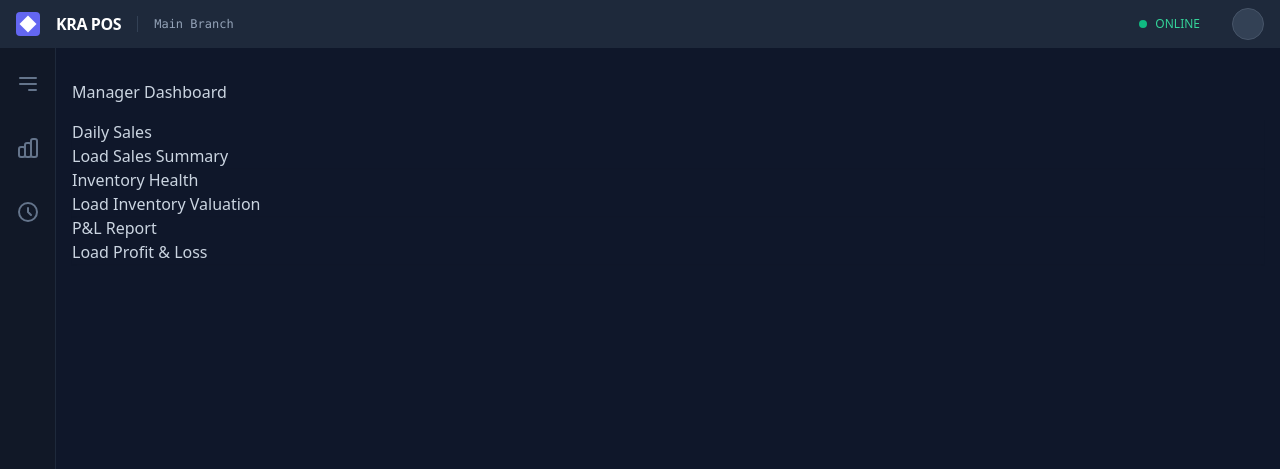
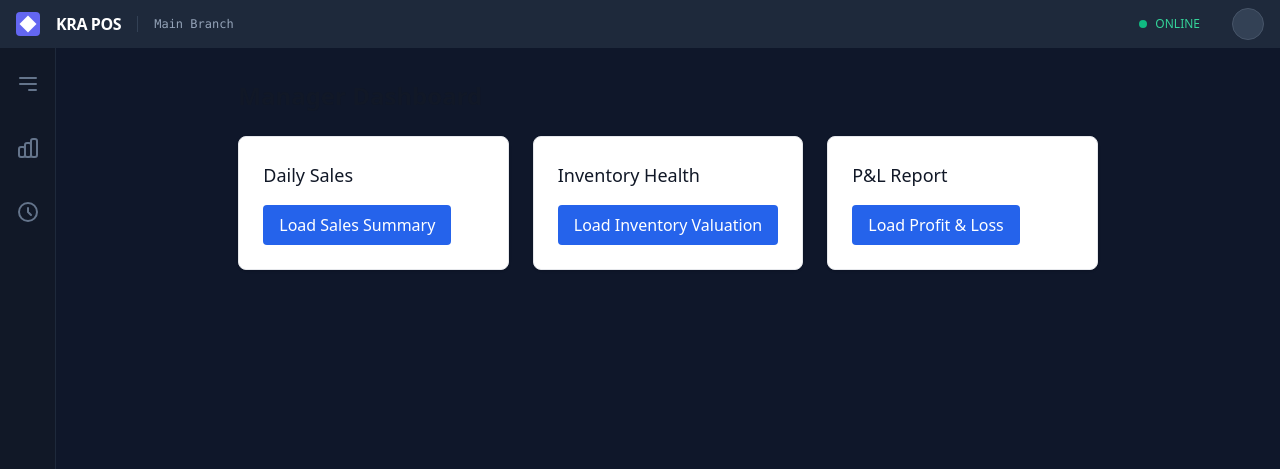
Before and after one commit to Kabuddy768/SajiirPos, a Django app: template frontend/templates/reports/dashboard.html in a window 1280 px wide. Shown: the top 469 px of the page. Run offline with Django 4.2, Linux system fonts and the light colour scheme; the template is opened without the code that fills it, so the values that code supplies are empty; parts of the project's set-up code (start-up, migrations or seed data) failed here and were passed over; some libraries are stand-ins or nearby versions.

Commit message:
Refactor: Fix bugs, update fixtures, implement WebSockets, and convert dashboard to Tailwind

```diff
--- /dev/null
+++ b/apps/audit/routing.py
@@ -0,0 +1,6 @@
+from django.urls import path
+from . import consumers
+
+websocket_urlpatterns = [
+    path('ws/notifications/', consumers.NotificationConsumer.as_asgi()),
+]
--- a/apps/tenants/permissions.py
+++ b/apps/tenants/permissions.py
@@ -51,7 +51,11 @@ class RequiresBranch(permissions.BasePermission):
         except StaffProfile.DoesNotExist:
             return False
 
-        requested_branch_id = request.data.get('branch') or request.query_params.get('branch')
+        if request.method in permissions.SAFE_METHODS:
+            requested_branch_id = request.query_params.get('branch')
+        else:
+            requested_branch_id = request.data.get('branch') or request.query_params.get('branch')
+
         if requested_branch_id:
             return str(user_branch.id) == str(requested_branch_id)
         return True
--- a/frontend/templates/reports/dashboard.html
+++ b/frontend/templates/reports/dashboard.html
@@ -1,34 +1,22 @@
 {% extends 'base.html' %}
 {% block content %}
-<div class="container mt-4">
-    <h2>Manager Dashboard</h2>
-    <div class="row mt-4">
-        <div class="col-md-4">
-            <div class="card shadow-sm">
-                <div class="card-body">
-                    <h5 class="card-title">Daily Sales</h5>
-                    <button class="btn btn-primary" onclick="loadReport('sales_summary')">Load Sales Summary</button>
-                </div>
-            </div>
+<div class="max-w-7xl mx-auto px-4 sm:px-6 lg:px-8 mt-4">
+    <h2 class="text-2xl font-bold text-gray-900">Manager Dashboard</h2>
+    <div class="grid grid-cols-1 md:grid-cols-3 gap-6 mt-6">
+        <div class="bg-white rounded-lg shadow p-6 border border-gray-200">
+            <h5 class="text-lg font-medium text-gray-900 mb-4">Daily Sales</h5>
+            <button class="bg-blue-600 hover:bg-blue-700 text-white font-medium py-2 px-4 rounded" onclick="loadReport('sales_summary')">Load Sales Summary</button>
         </div>
-        <div class="col-md-4">
-            <div class="card shadow-sm">
-                <div class="card-body">
-                    <h5 class="card-title">Inventory Health</h5>
-                    <button class="btn btn-primary" onclick="loadReport('inventory_valuation')">Load Inventory Valuation</button>
-                </div>
-            </div>
+        <div class="bg-white rounded-lg shadow p-6 border border-gray-200">
+            <h5 class="text-lg font-medium text-gray-900 mb-4">Inventory Health</h5>
+            <button class="bg-blue-600 hover:bg-blue-700 text-white font-medium py-2 px-4 rounded" onclick="loadReport('inventory_valuation')">Load Inventory Valuation</button>
         </div>
-        <div class="col-md-4">
-            <div class="card shadow-sm">
-                <div class="card-body">
-                    <h5 class="card-title">P&L Report</h5>
-                    <button class="btn btn-primary" onclick="loadReport('profit_loss')">Load Profit & Loss</button>
-                </div>
-            </div>
+        <div class="bg-white rounded-lg shadow p-6 border border-gray-200">
+            <h5 class="text-lg font-medium text-gray-900 mb-4">P&L Report</h5>
+            <button class="bg-blue-600 hover:bg-blue-700 text-white font-medium py-2 px-4 rounded" onclick="loadReport('profit_loss')">Load Profit & Loss</button>
         </div>
     </div>
-    <div class="mt-5" id="report-results">
+    <div class="mt-8" id="report-results">
         <!-- Results will be injected here via JS -->
     </div>
 </div>
@@ -46,10 +34,10 @@
         })
         .then(res => res.json())
         .then(data => {
-            document.getElementById('report-results').innerHTML = `<pre>${JSON.stringify(data, null, 2)}</pre>`;
+            document.getElementById('report-results').innerHTML = `<pre class="bg-gray-100 p-4 rounded-lg overflow-x-auto">${JSON.stringify(data, null, 2)}</pre>`;
         })
         .catch(err => {
-            document.getElementById('report-results').innerHTML = `<div class="alert alert-danger">Failed to load report: ${err}</div>`;
+            document.getElementById('report-results').innerHTML = `<div class="bg-red-100 border border-red-400 text-red-700 px-4 py-3 rounded relative">Failed to load report: ${err}</div>`;
         });
     }
 </script>
--- a/requirements/base.txt
+++ b/requirements/base.txt
@@ -12,3 +12,4 @@ requests==2.31.0
 gunicorn==21.2.0
 dj-database-url==2.1.0
 whitenoise==6.7.0
+django-cors-headers==4.3.1
```
Also changed, not shown: apps/audit/consumers.py (added, +17 -0 lines), apps/purchasing/serializers.py (+9 -6 lines), pos_project/config/asgi.py (+7 -3 lines), tests/conftest.py (+18 -3 lines), apps/audit/migrations/0002_notification.py (added).
